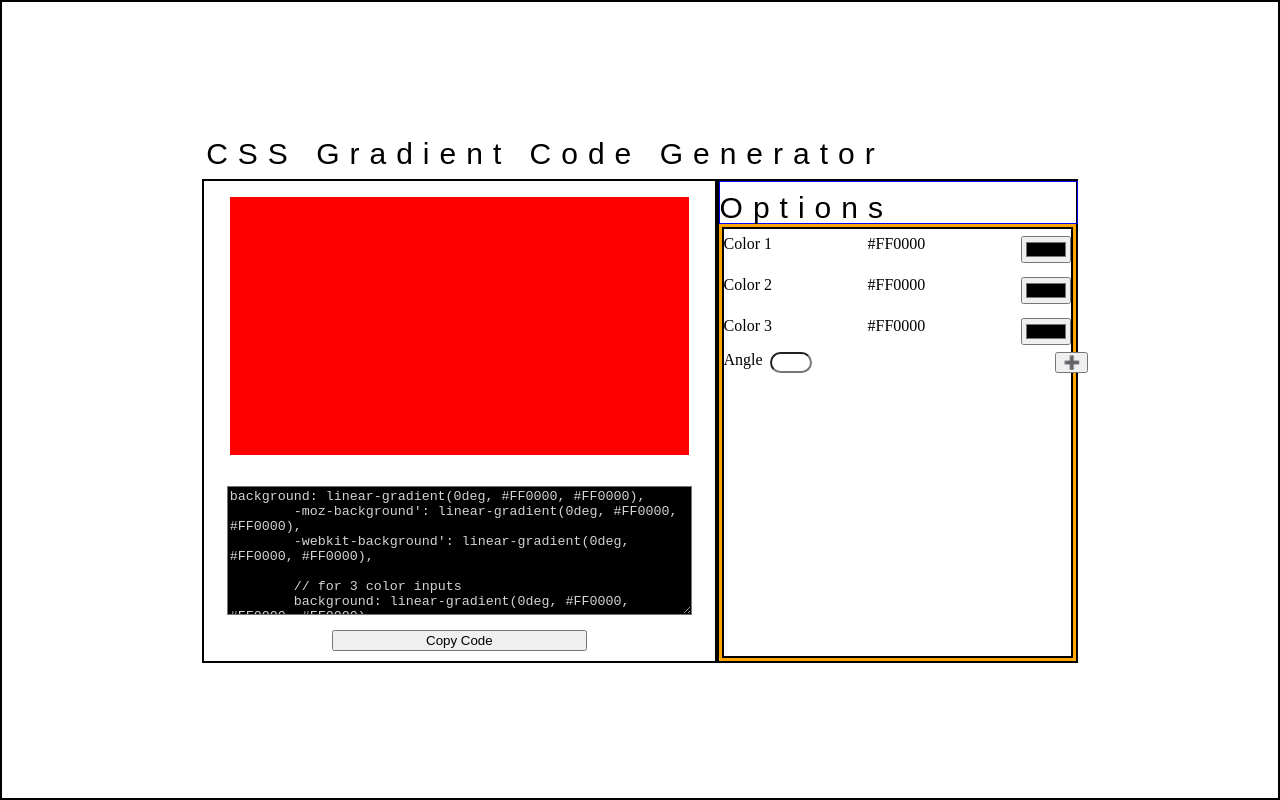
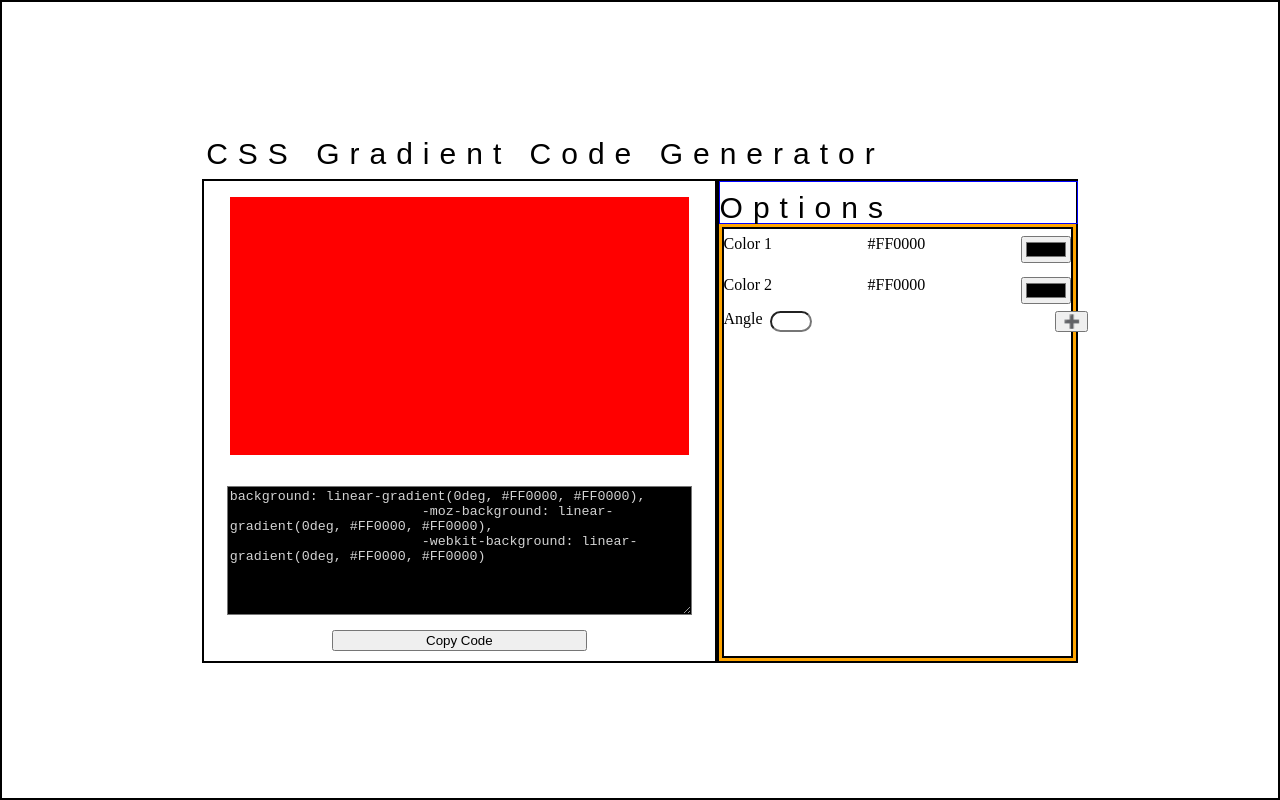
Before and after one commit to zacharybaca/css-gradient-tool, a React (Vite) app: page / in a window 1280 px wide. Built offline with nearby package versions, Linux system fonts and the light colour scheme; a web font is replaced by a local one.

Commit message:
added some adjustments

```diff
--- a/src/App.jsx
+++ b/src/App.jsx
@@ -6,7 +6,7 @@ function App() {
   const [color, setColor] = React.useState({
     color1: "#FF0000",
     color2: "#FF0000",
-    color3: "#FF0000",
+    color3: null,
     angle: 0
   })
 
@@ -17,6 +17,46 @@ function App() {
       }
     } catch (err) {
       console.error(err);
+    }
+  }
+
+  function showAndHide(element) {
+    let pickedElement = document.getElementById(element);
+    let showAndHideButton = document.getElementById('showAndHide');
+
+    if (!pickedElement || !showAndHideButton) {
+      return undefined;
+    }
+
+    showAndHideButton.innerText = '➕';
+
+    if (pickedElement.style.display === 'none') {
+      pickedElement.style.display = 'flex';
+      pickedElement.style.justifyContent = 'space-between';
+      setColor(prevState => ({
+        ...prevState,
+        color: {
+          color1: prevState.color.color1,
+          color2: prevState.color.color2,
+          color3: "#FF0000",
+          angle: prevState.color.angle
+        }
+      }));
+      console.log('Color 3 - Flex Display: ', color.color3);
+      showAndHideButton.innerText = '➖';
+    } else {
+      pickedElement.style.display = 'none';
+      setColor(prevState => ({
+        ...prevState,
+        color: {
+          color1: prevState.color.color1,
+          color2: prevState.color.color2,
+          color3: null,
+          angle: prevState.color.angle
+        }
+      }));
+      console.log('Color 3 - No Display: ', color.color3);
+      showAndHideButton.innerText = '➕';
     }
   }
 
@@ -36,15 +76,16 @@ function App() {
       color: {
         color1: color.color1,
         color2: color.color2,
-        color3: color.color3
+        color3: color.color3,
+        angle: color.angle
       }
     }))
-  }, [])
+  }, [color.color1, color.color2, color.color3, color.angle])
 
   return (
     <div id="app-container">
       <h1 id="main-heading">CSS Gradient Code Generator</h1>
-      <ToolContainer color={color} setColor={setColor} copy={copy} handleChange={handleChange}/>
+      <ToolContainer color={color} setColor={setColor} copy={copy} handleChange={handleChange} toggle={showAndHide}/>
     </div>
   )
 }
--- a/src/components/Options/Options.jsx
+++ b/src/components/Options/Options.jsx
@@ -1,3 +1,4 @@
+/* eslint-disable react/prop-types */
 import "./options.css";
 
 
@@ -29,7 +30,7 @@ export default function Options(props) {
                    <div id="angle">
                         <h4>Angle</h4>
                         <input type="number" name="angle" value={props.angle} onChange={props.handleChange} />
-                        <button>➕</button>
+                        <button id="showAndHide" onClick={() => props.toggle('color-three')}>➕</button>
                    </div>
                 </div>
             </div>
--- a/src/components/Options/options.css
+++ b/src/components/Options/options.css
@@ -43,8 +43,7 @@
 }
 
 #color-three {
-    display: flex;
-    justify-content: space-between;
+    display: none;
 }
 
 #angle {
--- a/src/components/Preview/Preview.jsx
+++ b/src/components/Preview/Preview.jsx
@@ -1,30 +1,31 @@
+/* eslint-disable react/prop-types */
 import "./preview.css";
 
 export default function Preview(props) {
-
-    const value = {
-        background: `background: linear-gradient(${props.color.angle}deg, ${props.color.color1}, ${props.color.color2}),
-        -moz-background': linear-gradient(${props.color.angle}deg, ${props.color.color1}, ${props.color.color2}),
-        -webkit-background': linear-gradient(${props.color.angle}deg, ${props.color.color1}, ${props.color.color2}),
-
-        // for 3 color inputs
-        background: linear-gradient(${props.color.angle}deg, ${props.color.color1}, ${props.color.color2}, ${props.color.color3})`
-    };
+    let generatedCode = document.getElementById('generated-code');
 
     return (
         <div id="preview-container">
             <div id="gradient-preview-container">
-                <div id="gradient" style={{background: `linear-gradient(${props.color.angle}deg, ${props.color.color1}, ${props.color.color2}, ${props.color.color3})`}}>
-
+                <div id="gradient" style={{ background: props.color.color3 !== null ? `linear-gradient(${props.color.angle}deg, ${props.color.color1}, ${props.color.color2}, ${props.color.color3})` : `linear-gradient(${props.color.angle}deg, ${props.color.color1}, ${props.color.color2})` }}>
                 </div>
             </div>
             <div id="generated-code-container">
-                <textarea id="generated-code" value={value.background} readOnly>
-
-                </textarea>
+                <textarea
+                    id="generated-code"
+                    value={
+                        props.color.color3 !== null ? `background: linear-gradient(${props.color.angle}deg, ${props.color.color1}, ${props.color.color2}, ${props.color.color3}),
+                        -moz-background: linear-gradient(${props.color.angle}deg, ${props.color.color1}, ${props.color.color2}, ${props.color.color3}),
+                        -webkit-background: linear-gradient(${props.color.angle}deg, ${props.color.color1}, ${props.color.color2}, ${props.color.color3})` :
+                        // for 3 color inputs
+                        `background: linear-gradient(${props.color.angle}deg, ${props.color.color1}, ${props.color.color2}),
+                        -moz-background: linear-gradient(${props.color.angle}deg, ${props.color.color1}, ${props.color.color2}),
+                        -webkit-background: linear-gradient(${props.color.angle}deg, ${props.color.color1}, ${props.color.color2})`}
+                        readOnly
+                    />
             </div>
             <div id="button-container">
-                <button type="button" id="copy" onClick={() => props.copy(value.background)}>Copy Code</button>
+                <button type="button" id="copy" onClick={() => props.copy(generatedCode.value)}>Copy Code</button>
             </div>
         </div>
     )
--- a/src/components/ToolContainer/ToolContainer.jsx
+++ b/src/components/ToolContainer/ToolContainer.jsx
@@ -1,3 +1,4 @@
+/* eslint-disable react/prop-types */
 import Preview from "../Preview/Preview";
 import Options from "../Options/Options";
 import "./tool-container.css";
@@ -5,8 +6,8 @@ import "./tool-container.css";
 export default function ToolContainer(props) {
     return (
         <div id="tool-container">
-            <Preview color={props.color} copy={props.copy}/>
-            <Options color={props.color} setColor={props.setColor} handleChange={props.handleChange}/>
+            <Preview color={props.color} copy={props.copy} setColor={props.setColor}/>
+            <Options color={props.color} setColor={props.setColor} handleChange={props.handleChange} toggle={props.toggle}/>
         </div>
     )
 }
```
